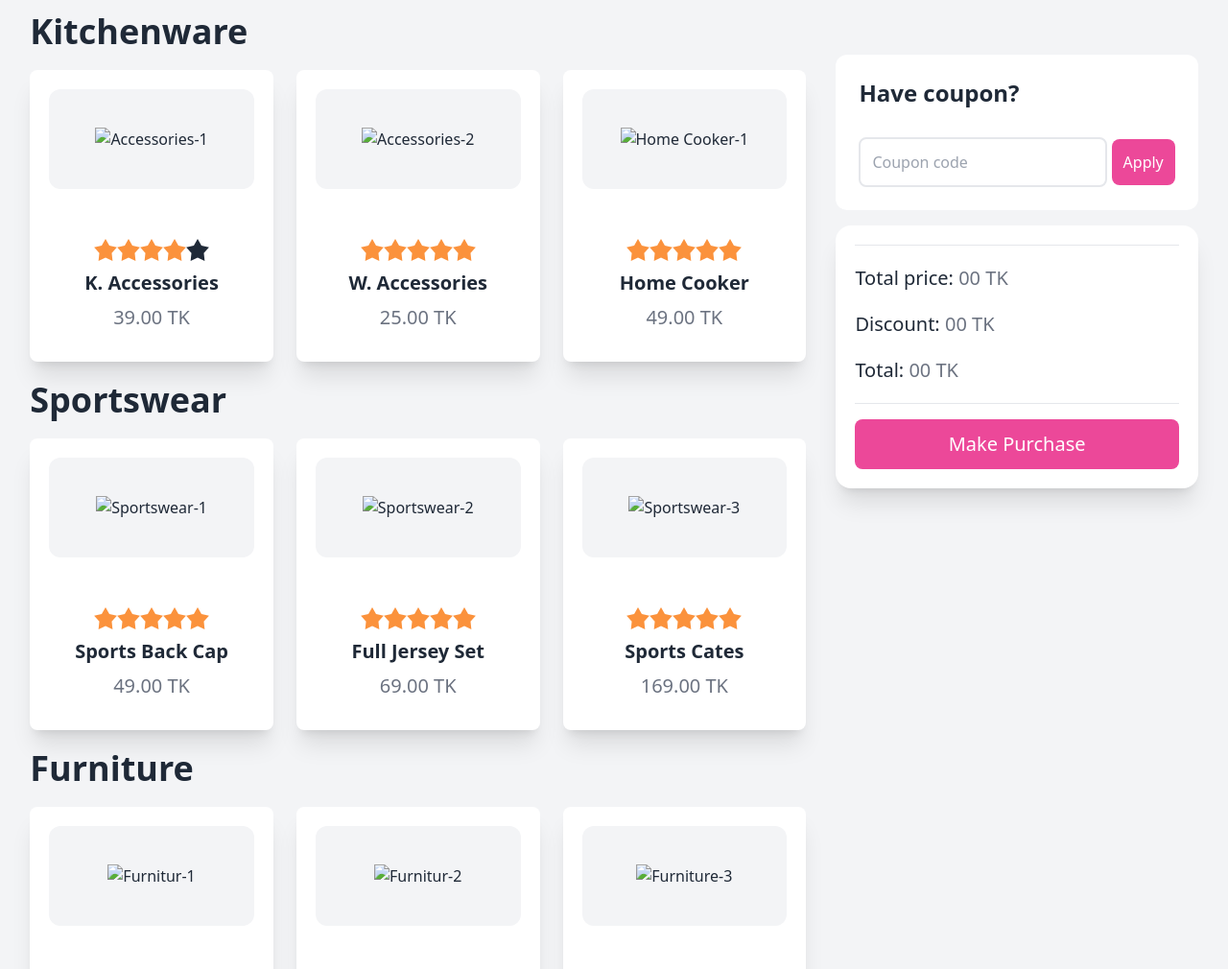
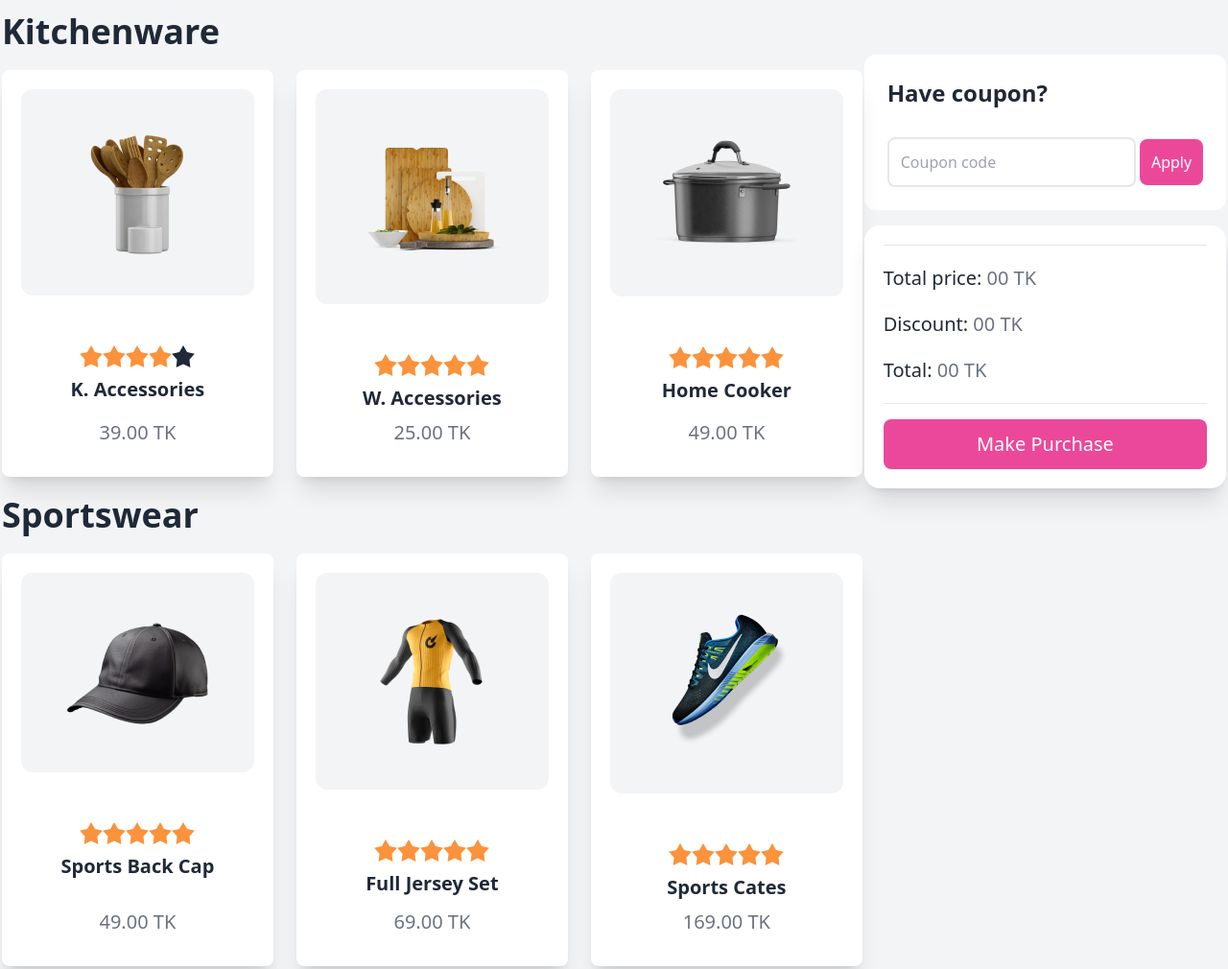
Before and after one commit to MohiuddinRaki/Assignment-5, a plain HTML site: page index.html in a window 1280 px wide. Shown: the part 800-1810 px from the top of the page at 96% size. Drawn offline with nearby package versions, Linux system fonts and the light colour scheme; the site is published under a folder, as on GitHub Pages, so addresses that start at the root find nothing.

Commit message:
git commit pic add

```diff
--- a/index.html
+++ b/index.html
@@ -45,7 +45,7 @@
             <!-- card-1 -->
             <div id="card-1" onclick="calcaulationTotalPrice1()" class="card bg-base-100 shadow-xl rounded-lg">
             <figure class="m-5 px-10 py-10 bg-gray-100 rounded-xl">
-              <img src="/images/prod1.png" alt="Accessories-1"/>
+              <img src="images/prod1.png" alt="Accessories-1"/>
             </figure>
             <div class="card-body items-center text-center">
               <div class="rating">
@@ -64,7 +64,7 @@
             <!-- card-2 -->
             <div id="card-2" onclick="calcaulationTotalPrice2()" class="card bg-base-100 shadow-xl rounded-lg">
             <figure class="m-5 px-10 py-10 bg-gray-100 rounded-xl">
-              <img src="/images/prod2.png" alt="Accessories-2"/>
+              <img src="images/prod2.png" alt="Accessories-2"/>
             </figure>
             <div class="card-body items-center text-center">
               <div class="rating">
@@ -83,7 +83,7 @@
             <!-- card-3 -->
             <div id="card-3" onclick="calcaulationTotalPrice3()" class="card bg-base-100 shadow-xl rounded-lg">
             <figure class="m-5 px-10 py-10 bg-gray-100 rounded-xl">
-              <img src="/images/prod3.png" alt="Home Cooker-1"/>
+              <img src="images/prod3.png" alt="Home Cooker-1"/>
             </figure>
             <div class="card-body items-center text-center">
               <div class="rating">
@@ -109,7 +109,7 @@
             <!-- card-4 -->
             <div id="card-4" onclick="calcaulationTotalPrice4()"  class="card bg-base-100 shadow-xl rounded-lg">
             <figure class="m-5 px-10 py-10 bg-gray-100 rounded-xl">
-              <img src="/images/prod4.png" alt="Sportswear-1"/>
+              <img src="images/prod4.png" alt="Sportswear-1"/>
             </figure>
             <div class="card-body items-center text-center">
               <div class="rating">
@@ -128,7 +128,7 @@
             <!-- card-5 -->
             <div id="card-5" onclick="calcaulationTotalPrice5()" class="card bg-base-100 shadow-xl rounded-lg">
             <figure class="m-5 px-10 py-10 bg-gray-100 rounded-xl">
-              <img src="/images/prod5.png" alt="Sportswear-2"/>
+              <img src="images/prod5.png" alt="Sportswear-2"/>
             </figure>
             <div class="card-body items-center text-center">
               <div class="rating">
@@ -147,7 +147,7 @@
             <!-- card-6 -->
             <div id="card-6" onclick="calcaulationTotalPrice6()" class="card bg-base-100 shadow-xl rounded-lg">
             <figure class="m-5 px-10 py-10 bg-gray-100 rounded-xl">
-              <img src="/images/prod6.png" alt="Sportswear-3"/>
+              <img src="images/prod6.png" alt="Sportswear-3"/>
             </figure>
             <div class="card-body items-center text-center">
               <div class="rating">
@@ -173,7 +173,7 @@
             <!-- card-7 -->
             <div id="card-7" onclick="calcaulationTotalPrice7()" class="card bg-base-100 shadow-xl rounded-lg">
             <figure class="m-5 px-10 py-10 bg-gray-100 rounded-xl">
-              <img src="/images/prod7.png" alt="Furnitur-1"/>
+              <img src="images/prod7.png" alt="Furnitur-1"/>
             </figure>
             <div class="card-body items-center text-center">
               <div class="rating">
@@ -192,7 +192,7 @@
             <!-- card-8 -->
             <div id="card-8" onclick="calcaulationTotalPrice8()" class="card bg-base-100 shadow-xl rounded-lg">
             <figure class="m-5 px-10 py-10 bg-gray-100 rounded-xl">
-              <img src="/images/prod8.png" alt="Furnitur-2"/>
+              <img src="images/prod8.png" alt="Furnitur-2"/>
             </figure>
             <div class="card-body items-center text-center">
               <div class="rating">
@@ -211,7 +211,7 @@
             <!-- card-9 -->
             <div id="card-9" onclick="calcaulationTotalPrice9()" class="card bg-base-100 shadow-xl rounded-lg">
             <figure class="m-5 px-10 py-10 bg-gray-100 rounded-xl">
-              <img src="/images/prod9.png" alt="Furniture-3"/>
+              <img src="images/prod9.png" alt="Furniture-3"/>
             </figure>
             <div class="card-body items-center text-center">
               <div class="rating">
```
